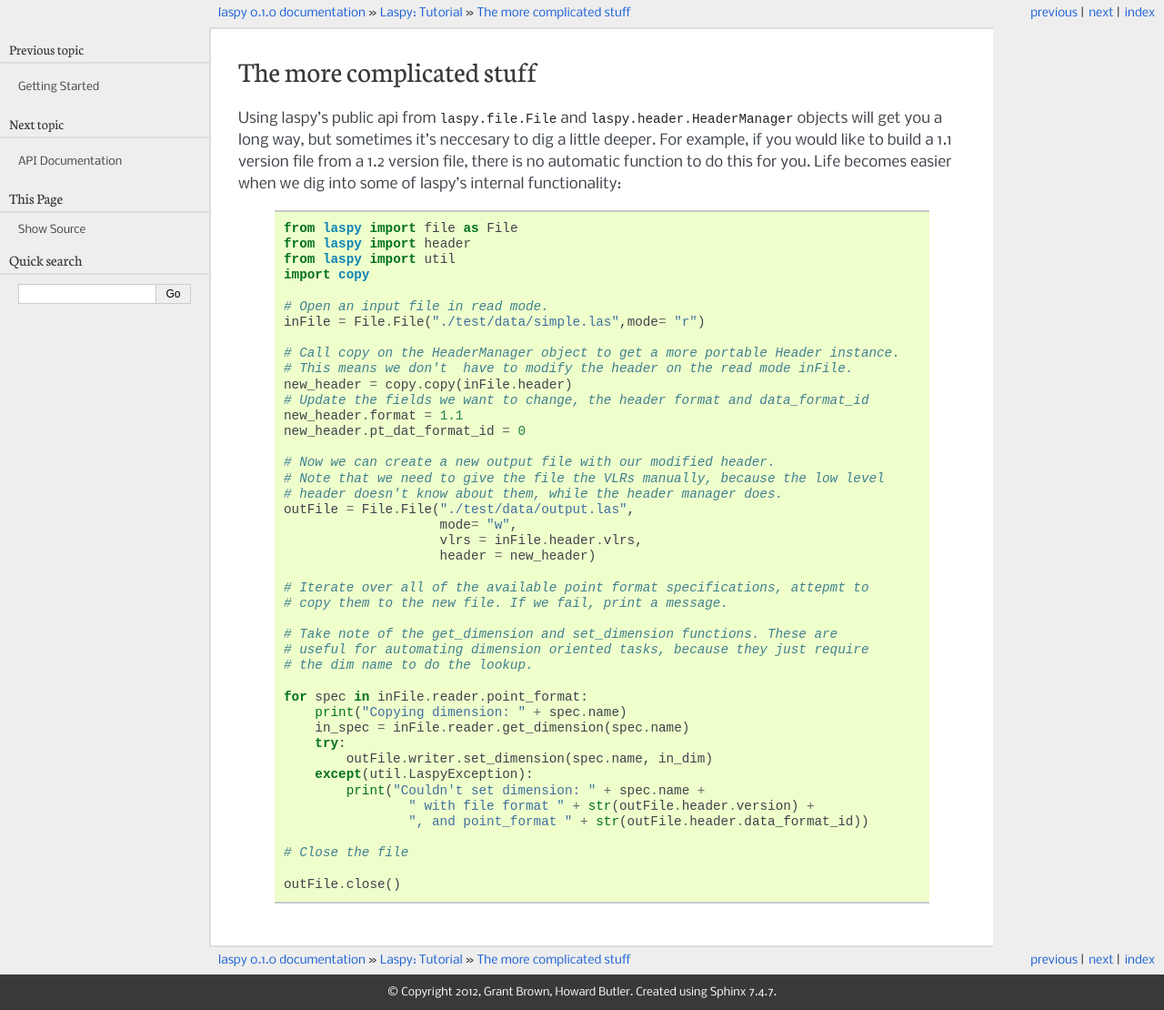
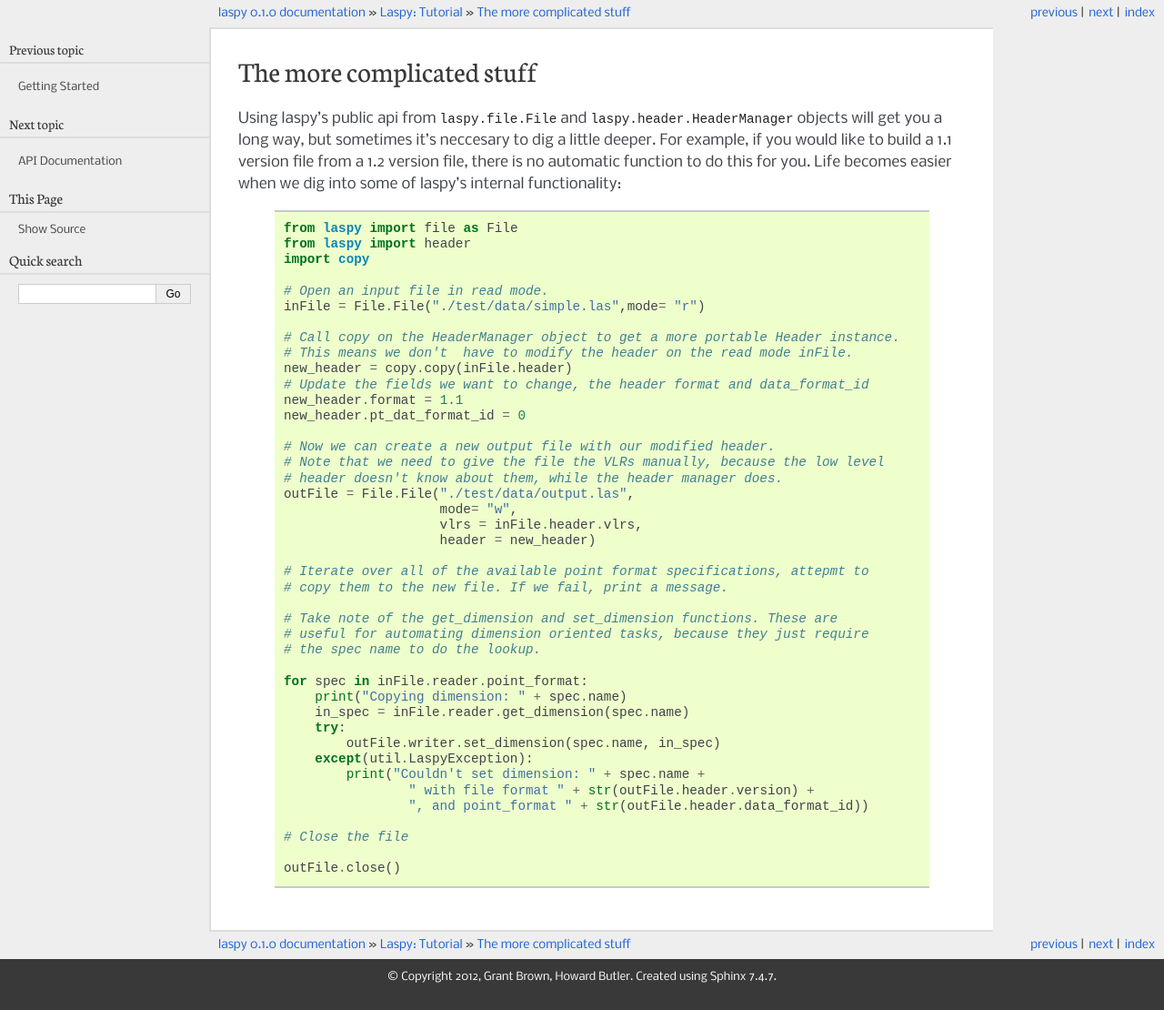
Before and after one commit to laspy/laspy, a Sphinx documentation site: the page built from doc/source/tut_part_2.rst, in a window 1280 px wide. Shown: the whole page at 91% size. Built offline with Sphinx 7.4.7, drawn with Linux system fonts in a browser that asks for light colours; formulas are drawn with MathJax 3; pages that are not in the unit, such as notebooks, are missing from menus.

Commit message:
tutorial modifications

```diff
--- a/doc/source/tut_part_1.rst
+++ b/doc/source/tut_part_1.rst
@@ -91,7 +91,7 @@ based on the :obj:`laspy.util.Format` objects which are used to parse the file.
 
         # Find out what the point format looks like.
         pointformat = inFile.point_format
-        for spec in inFile.point_format.specs:
+        for spec in inFile.point_format:
             print(spec.name)
 
         #Like XML or etree objects instead?
@@ -103,7 +103,7 @@ based on the :obj:`laspy.util.Format` objects which are used to parse the file.
 
         #Lets take a look at the header also.
         headerformat = inFile.header.header_format
-        for spec in headerformat.specs:
+        for spec in headerformat:
             print(spec.name)
 
 
--- a/doc/source/tut_part_2.rst
+++ b/doc/source/tut_part_2.rst
@@ -12,7 +12,6 @@ into some of laspy's internal functionality:
 
         from laspy import file as File
         from laspy import header
-        from laspy import util
         import copy
 
         # Open an input file in read mode.
@@ -38,13 +37,13 @@ into some of laspy's internal functionality:
 
         # Take note of the get_dimension and set_dimension functions. These are
         # useful for automating dimension oriented tasks, because they just require
-        # the dim name to do the lookup.
+        # the spec name to do the lookup.
 
         for spec in inFile.reader.point_format:
             print("Copying dimension: " + spec.name)
             in_spec = inFile.reader.get_dimension(spec.name)
             try:
-                outFile.writer.set_dimension(spec.name, in_dim)
+                outFile.writer.set_dimension(spec.name, in_spec)
             except(util.LaspyException):
                 print("Couldn't set dimension: " + spec.name +
                         " with file format " + str(outFile.header.version) +
```
